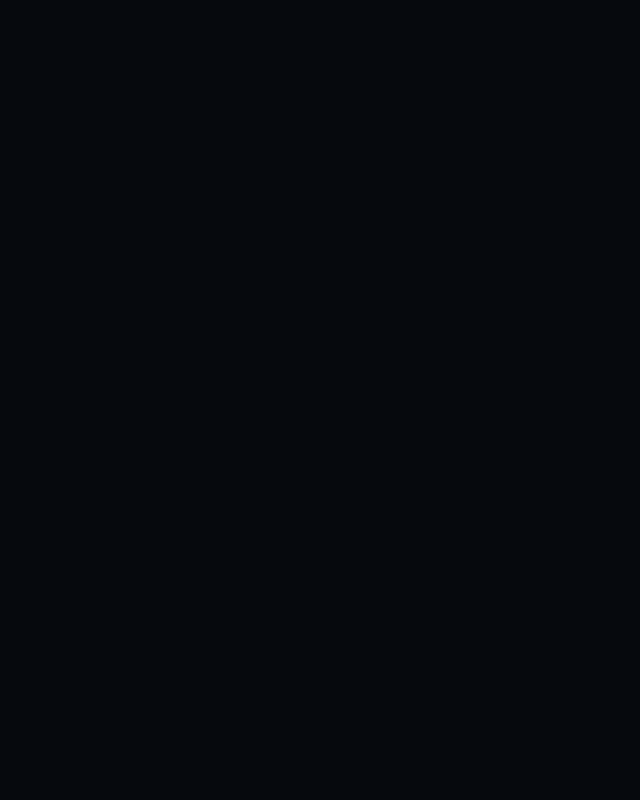
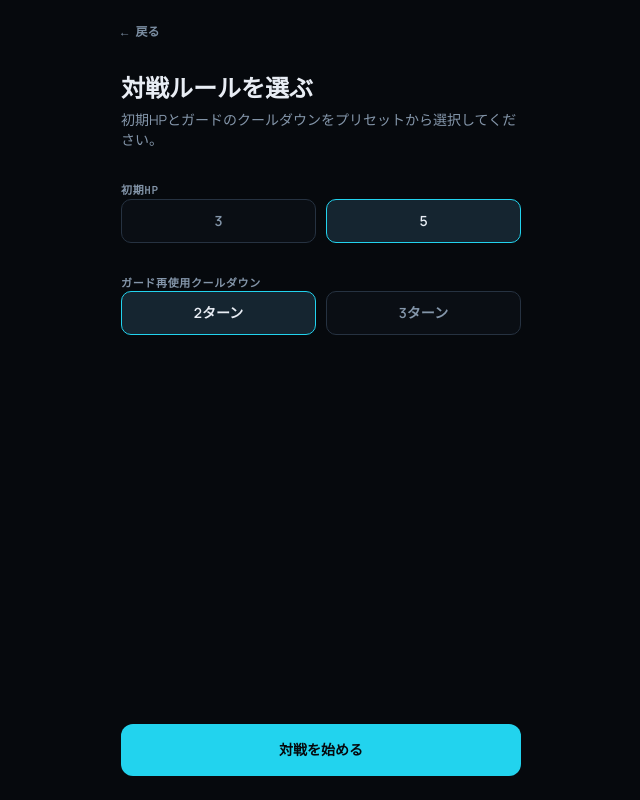
Before and after one commit to tnakamura0/1v1-battle-game, a React (Vite) app: page /preset in a window 1280 px wide. Before the commit this address had no page. Shown: the whole page, without its empty margins (319-959 px from the left). Built offline with nearby package versions, Linux system fonts and the light colour scheme.

Commit message:
feat: 対戦ルール選択画面を追加
Closes #6

```diff
--- a/package.json
+++ b/package.json
@@ -25,6 +25,7 @@
     "@tailwindcss/vite": "^4.0.0",
     "@testing-library/jest-dom": "^6.6.0",
     "@testing-library/react": "^16.1.0",
+    "@testing-library/user-event": "^14.6.7",
     "@types/node": "^22.10.0",
     "@types/react": "^19.0.0",
     "@types/react-dom": "^19.0.0",
--- /dev/null
+++ b/src/pages/PresetSelect/PresetSelect.tsx
@@ -0,0 +1,81 @@
+import { useState } from 'react'
+import { Link, useNavigate } from 'react-router'
+import { DEFAULT_PRESET, GUARD_COOLDOWN_OPTIONS, INITIAL_HP_OPTIONS } from '@/game/presets'
+import { SegmentedOption } from '@/pages/PresetSelect/SegmentedOption'
+
+export function PresetSelect() {
+  const navigate = useNavigate()
+  const [initialHp, setInitialHp] = useState<(typeof INITIAL_HP_OPTIONS)[number]>(
+    DEFAULT_PRESET.initialHp,
+  )
+  const [guardCooldownTurns, setGuardCooldownTurns] = useState<
+    (typeof GUARD_COOLDOWN_OPTIONS)[number]
+  >(DEFAULT_PRESET.guardCooldownTurns)
+
+  return (
+    <main className="mx-auto flex min-h-screen max-w-md flex-col gap-8 p-6">
+      <Link
+        to="/"
+        className="w-fit font-mono text-xs font-semibold text-text-tertiary hover:text-accent-hover"
+      >
+        ← 戻る
+      </Link>
+
+      <div className="flex flex-col gap-1.5">
+        <h1 className="font-sans text-2xl font-extrabold text-text-primary">対戦ルールを選ぶ</h1>
+        <p className="font-sans text-sm text-text-secondary">
+          初期HPとガードのクールダウンをプリセットから選択してください。
+        </p>
+      </div>
+
+      <fieldset className="flex flex-col gap-3">
+        <legend className="font-mono text-[11px] font-semibold tracking-[0.06em] text-text-secondary">
+          初期HP
+        </legend>
+        <div className="flex gap-2.5">
+          {INITIAL_HP_OPTIONS.map((option) => (
+            <SegmentedOption
+              key={option}
+              name="initialHp"
+              value={String(option)}
+              label={String(option)}
+              checked={initialHp === option}
+              onChange={() => setInitialHp(option)}
+            />
+          ))}
+        </div>
+      </fieldset>
+
+      <fieldset className="flex flex-col gap-3">
+        <legend className="font-mono text-[11px] font-semibold tracking-[0.06em] text-text-secondary">
+          ガード再使用クールダウン
+        </legend>
+        <div className="flex gap-2.5">
+          {GUARD_COOLDOWN_OPTIONS.map((option) => (
+            <SegmentedOption
+              key={option}
+              name="guardCooldownTurns"
+              value={String(option)}
+              label={`${option}ターン`}
+              checked={guardCooldownTurns === option}
+              onChange={() => setGuardCooldownTurns(option)}
+            />
+          ))}
+        </div>
+      </fieldset>
+
+      <button
+        type="button"
+        onClick={() =>
+          navigate('/battle', {
+            state: { preset: { initialHp, guardCooldownTurns } },
+            replace: true,
+          })
+        }
+        className="mt-auto flex h-13 touch-manipulation items-center justify-center rounded-xl bg-accent font-sans text-sm font-bold text-bg-page transition-colors hover:bg-accent-hover focus-visible:outline-none focus-visible:ring-2 focus-visible:ring-accent focus-visible:ring-offset-2 focus-visible:ring-offset-bg-page"
+      >
+        対戦を始める
+      </button>
+    </main>
+  )
+}
--- /dev/null
+++ b/src/pages/PresetSelect/SegmentedOption.tsx
@@ -0,0 +1,25 @@
+interface SegmentedOptionProps {
+  name: string
+  value: string
+  label: string
+  checked: boolean
+  onChange: () => void
+}
+
+export function SegmentedOption({ name, value, label, checked, onChange }: SegmentedOptionProps) {
+  return (
+    <label className="flex-1">
+      <input
+        type="radio"
+        name={name}
+        value={value}
+        checked={checked}
+        onChange={onChange}
+        className="peer sr-only"
+      />
+      <span className="flex min-h-11 touch-manipulation items-center justify-center rounded-[10px] border border-border-default bg-bg-card font-sans text-sm font-semibold text-text-secondary transition-colors peer-checked:border-accent peer-checked:bg-bg-surface-active peer-checked:text-text-primary peer-focus-visible:outline-none peer-focus-visible:ring-2 peer-focus-visible:ring-accent peer-focus-visible:ring-offset-2 peer-focus-visible:ring-offset-bg-page">
+        {label}
+      </span>
+    </label>
+  )
+}
--- a/src/routes/index.tsx
+++ b/src/routes/index.tsx
@@ -1,12 +1,14 @@
 import { Routes, Route } from 'react-router'
 import { Home } from '@/pages/Home'
 import { Rules } from '@/pages/Rules/Rules'
+import { PresetSelect } from '@/pages/PresetSelect/PresetSelect'
 
 export function AppRoutes() {
   return (
     <Routes>
       <Route path="/" element={<Home />} />
       <Route path="/rules" element={<Rules />} />
+      <Route path="/preset" element={<PresetSelect />} />
     </Routes>
   )
 }
```
Also changed, not shown: 2 other files (tests, documents, lock files or other folders).
